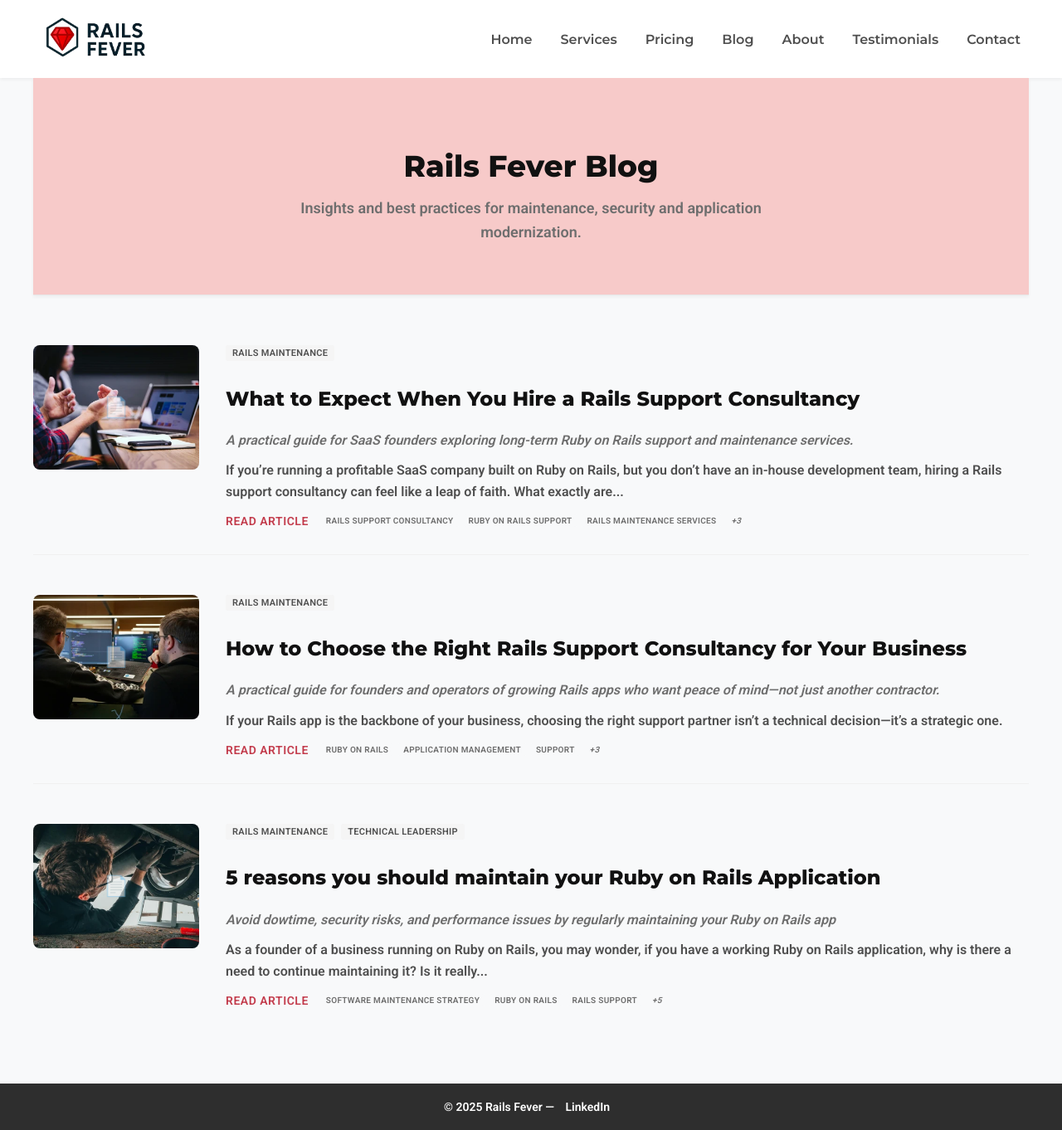
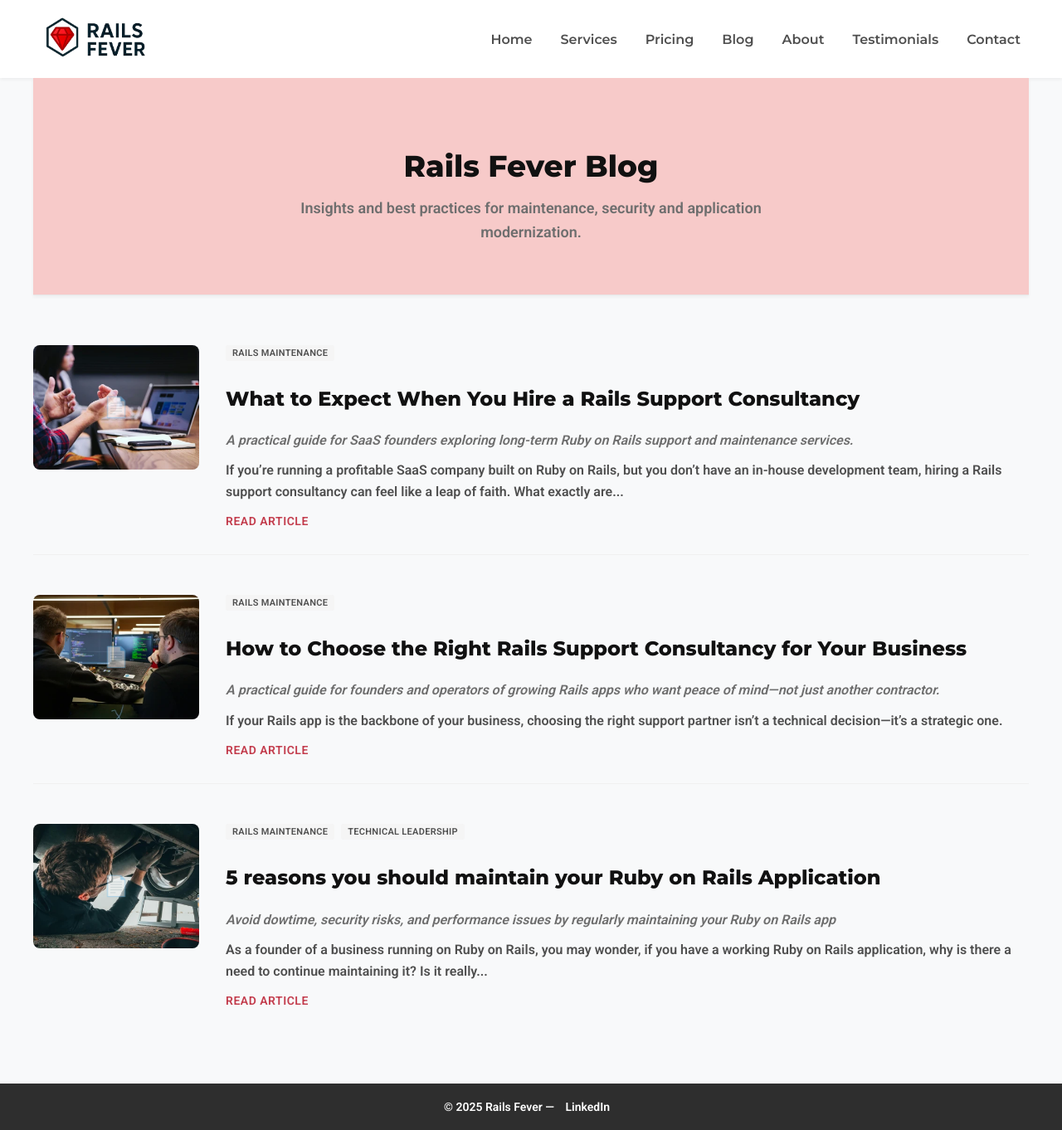
Before and after one commit to waleo/railsfever-05-2025, a Jekyll site: the page built from blog/index.html, in a window 1280 px wide. Shown: the whole page at 83% size. Built offline with Jekyll 4.4.1, drawn with Linux system fonts in a browser that asks for light colours; the list of posts is cut into pages by our own code.

Commit message:
Remove tags from blog index

```diff
--- a/blog/index.html
+++ b/blog/index.html
@@ -50,16 +50,6 @@ pagination:
 
           <div class="post-preview-footer">
             <a href="{{ post.url | relative_url }}" class="read-more">Read Article</a>
-            {% if post.tags.size > 0 %}
-              <div class="post-preview-tags">
-                {% for tag in post.tags limit: 3 %}
-                  <span class="tag">{{ tag }}</span>
-                {% endfor %}
-                {% if post.tags.size > 3 %}
-                  <span class="tag-more">+{{ post.tags.size | minus: 3 }}</span>
-                {% endif %}
-              </div>
-            {% endif %}
           </div>
         </div>
       </article>
```
